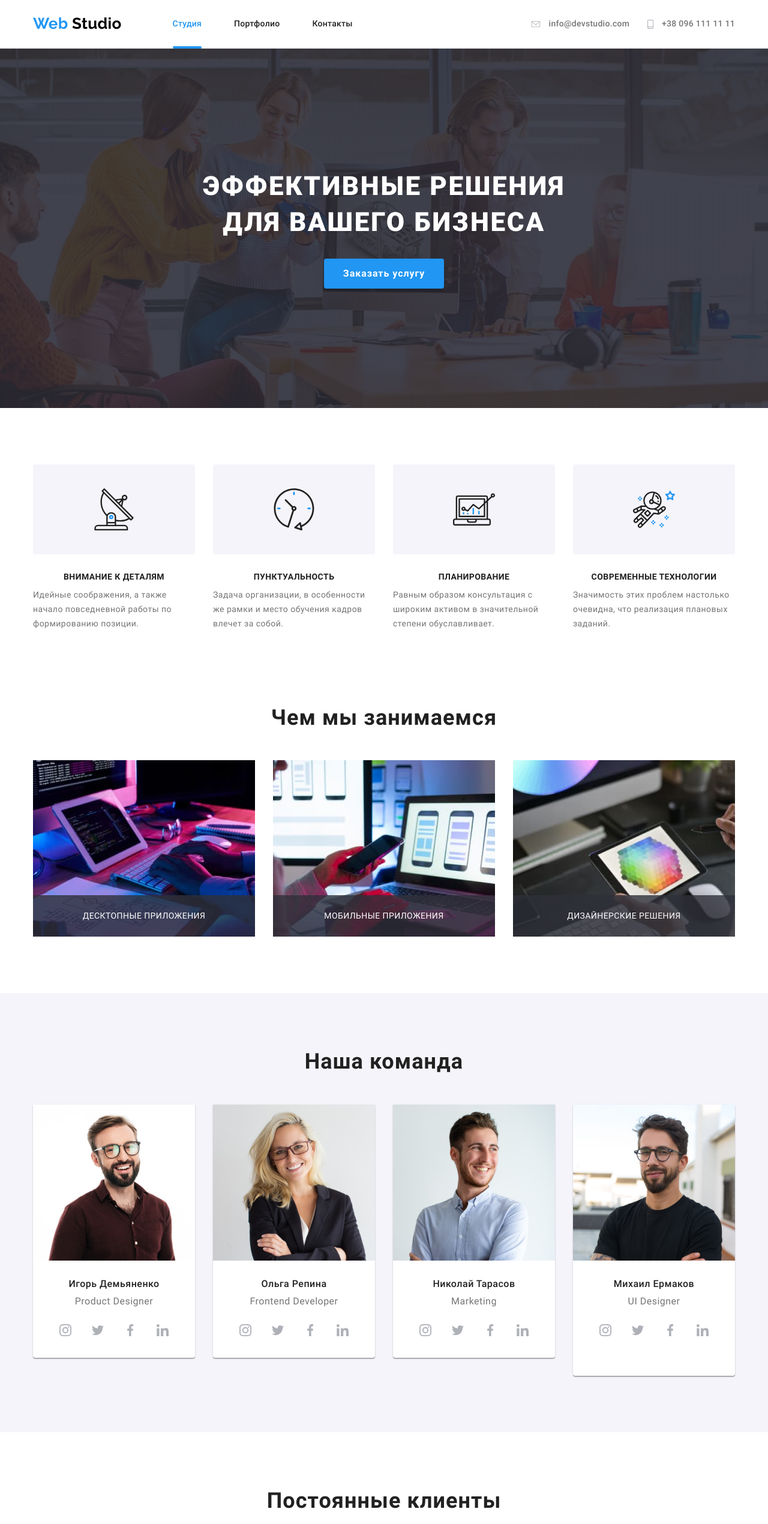
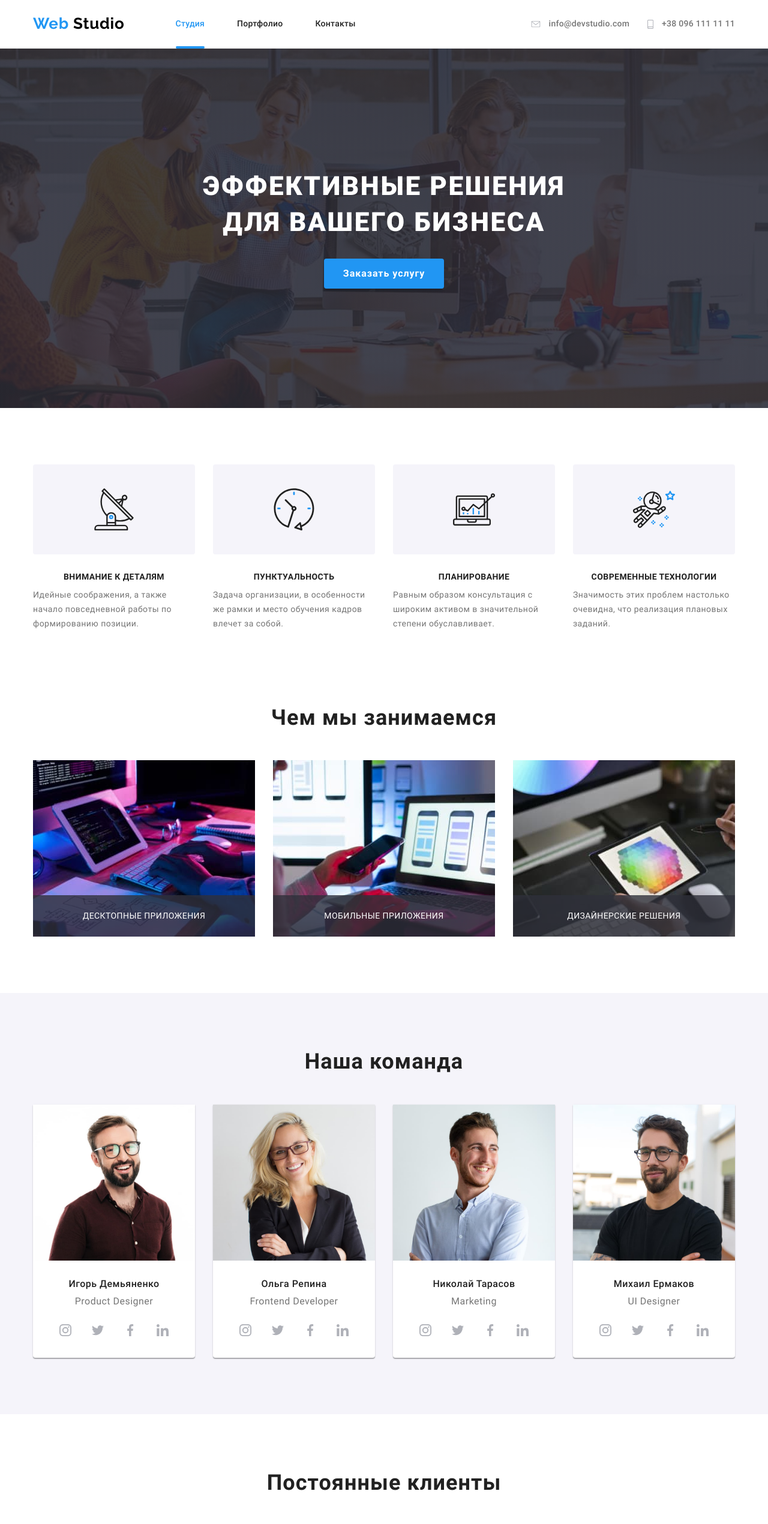
Before and after one commit to KaterynaLutska/goit-markup-hw-08, a plain HTML site: page index.html in a window 1280 px wide. Shown: the top 2540 px of the page at 60% size. Drawn offline with Linux system fonts and the light colour scheme.

```diff
--- a/sass/components/_logo.scss
+++ b/sass/components/_logo.scss
@@ -1,8 +1,6 @@
 .logo {
-  @include font(700, 24px, 0.03, $secondary-font-family);
+  @include font(700, 24px, 0.03em, $secondary-font-family);
   line-height: 1.16;
-
-  line-height: 1.19;
   color: #000000;
 
   &-blue {
@@ -25,5 +23,6 @@
   @include for-desktop {
     font-size: 26px;
     margin-right: 85px;
+    line-height: 1.19;
   }
 }
--- a/sass/layout/_team-section.scss
+++ b/sass/layout/_team-section.scss
@@ -2,6 +2,7 @@
   padding-bottom: 24px;
   margin-right: auto;
   margin-left: auto;
+  margin-bottom: 30px;
 
   background: #ffffff;
   text-align: center;
@@ -29,12 +30,14 @@
     display: flex;
     justify-content: center;
   }
+  &:last-child {
+    margin-bottom: 0;
+  }
 }
 
-.team-card {
-  width: 100%;
-  &:not(:last-child) {
-    margin-bottom: 30px;
+@include for-phone {
+  .team-card {
+    width: 100%;
   }
 }
 
@@ -65,6 +68,7 @@
   .team-card {
     width: calc((100% - 30px * 3) / 4);
     margin-right: 30px;
+    margin-bottom: 0;
 
     &:last-child {
       margin-right: 0;
```
Also changed, not shown: css/main.css, css/main.min.css, css/portfolio.css, css/portfolio.min.css, 4 other files.
